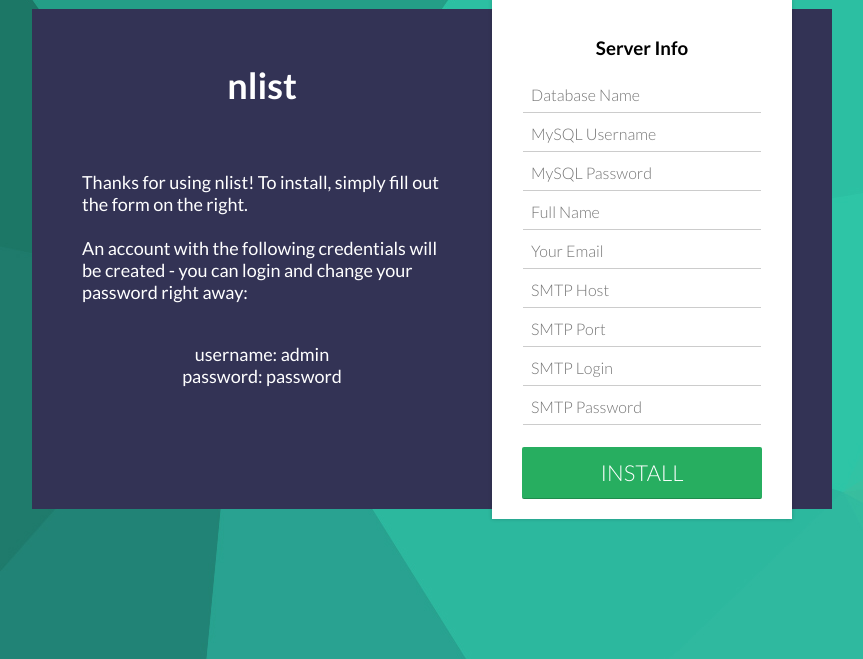
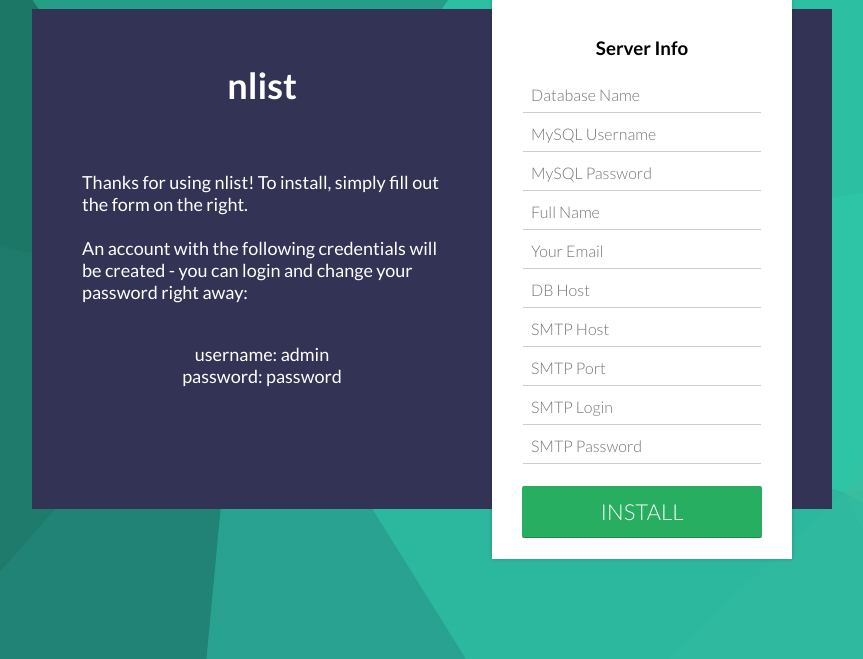
Before and after one commit to calebsevern/nlist, a PHP site: page /index.php in a window 1280 px wide. Shown: the part 141-800 px from the top of the page, without its empty margins (208-1071 px from the left). Run offline with PHP 8.4, Linux system fonts and the light colour scheme.

Commit message:
Allow custom DB host

```diff
--- a/pages/conf_template.txt
+++ b/pages/conf_template.txt
@@ -37,7 +37,7 @@
 	}
 
 	return array(
-		'host' => 'localhost',
+		'host' => 'db_host_placeholder',
 		'db' => 'db_placeholder',
 		'username' => 'username_placeholder',
 		'password' => 'password_placeholder',
--- a/pages/create_conf.php
+++ b/pages/create_conf.php
@@ -5,6 +5,7 @@
     $mysql_password = $_POST['mysql_password'];
     $email = $_POST['email'];
     $full_name = $_POST['full_name'];
+    $db_host = $_POST['db_host'];
     $smtp_host = $_POST['smtp_host'];
     $smtp_port = $_POST['smtp_port'];
     $smtp_login = $_POST['smtp_login'];
@@ -17,6 +18,7 @@
     $conf_text = str_replace("password_placeholder", $mysql_password, $conf_text);
     $conf_text = str_replace("email_placeholder", $email, $conf_text);
     $conf_text = str_replace("full_name_placeholder", $full_name, $conf_text);
+    $conf_text = str_replace("db_host_placeholder", $db_host, $conf_text);
     $conf_text = str_replace("smtp_host_placeholder", $smtp_host, $conf_text);
     $conf_text = str_replace("smtp_port_placeholder", $smtp_port, $conf_text);
     $conf_text = str_replace("smtp_login_placeholder", $smtp_login, $conf_text);
--- a/pages/install.php
+++ b/pages/install.php
@@ -5,6 +5,11 @@
         <script src="js/jquery.2.1.1.min.js"></script>
         <script src="js/auth.js"></script>
         <title>nlist | Login</title>
+        <style>
+          .register-box {
+            height: calc(100% + 60px) !important;
+          }
+        </style>
     </head>
     <body class="auth-body">
         <div class="welcome-box">
@@ -34,6 +39,7 @@
                     <input type="password" name="mysql_password" placeholder="MySQL Password"><br>
                     <input type="text" name="full_name" placeholder="Full Name"><br>
                     <input type="email" name="email" placeholder="Your Email"><br>
+                    <input type="text" name="db_host" placeholder="DB Host"><br>
                     <input type="text" name="smtp_host" placeholder="SMTP Host"><br>
                     <input type="text" name="smtp_port" placeholder="SMTP Port"><br>
                     <input type="text" name="smtp_login" placeholder="SMTP Login"><br>
```
